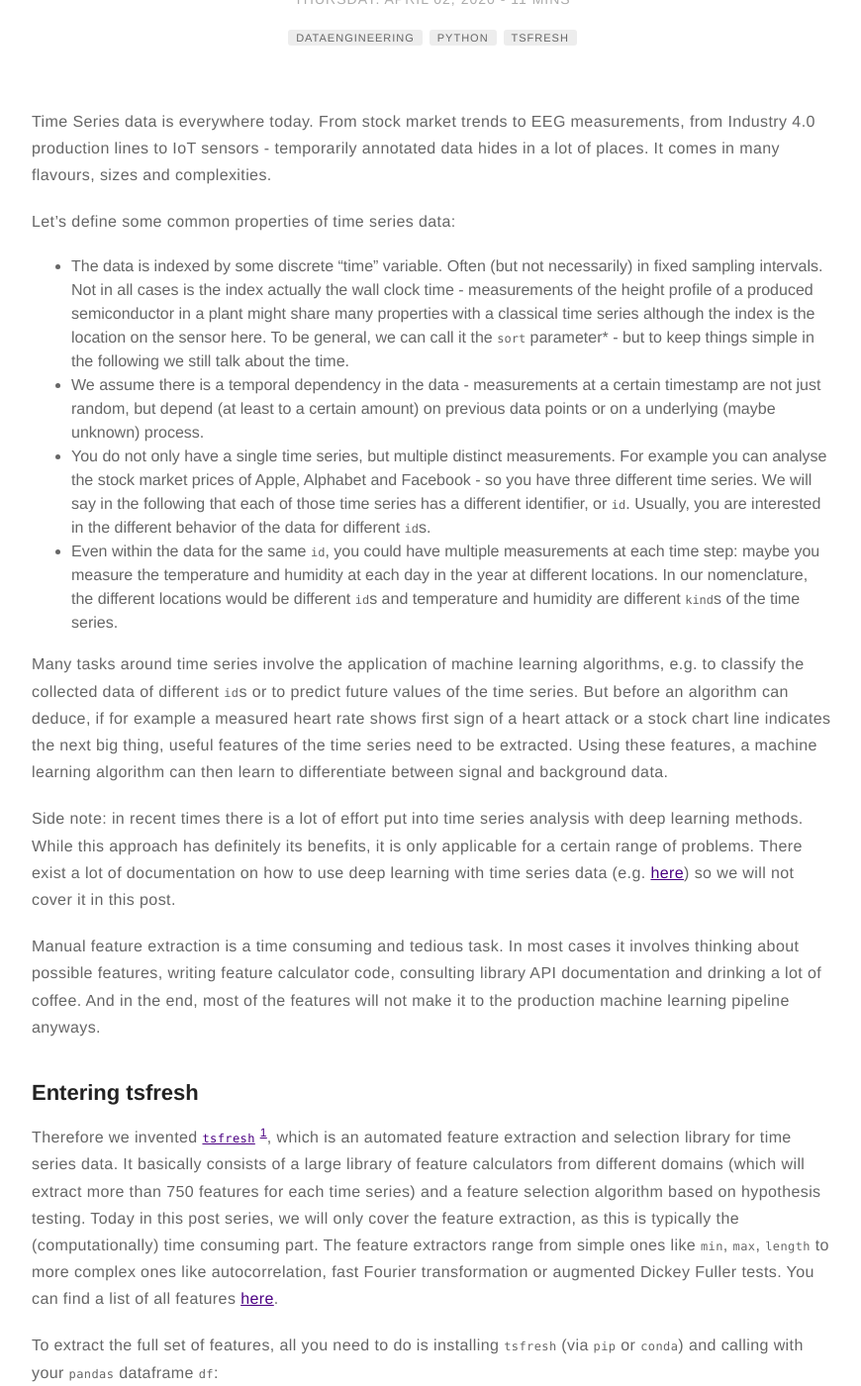
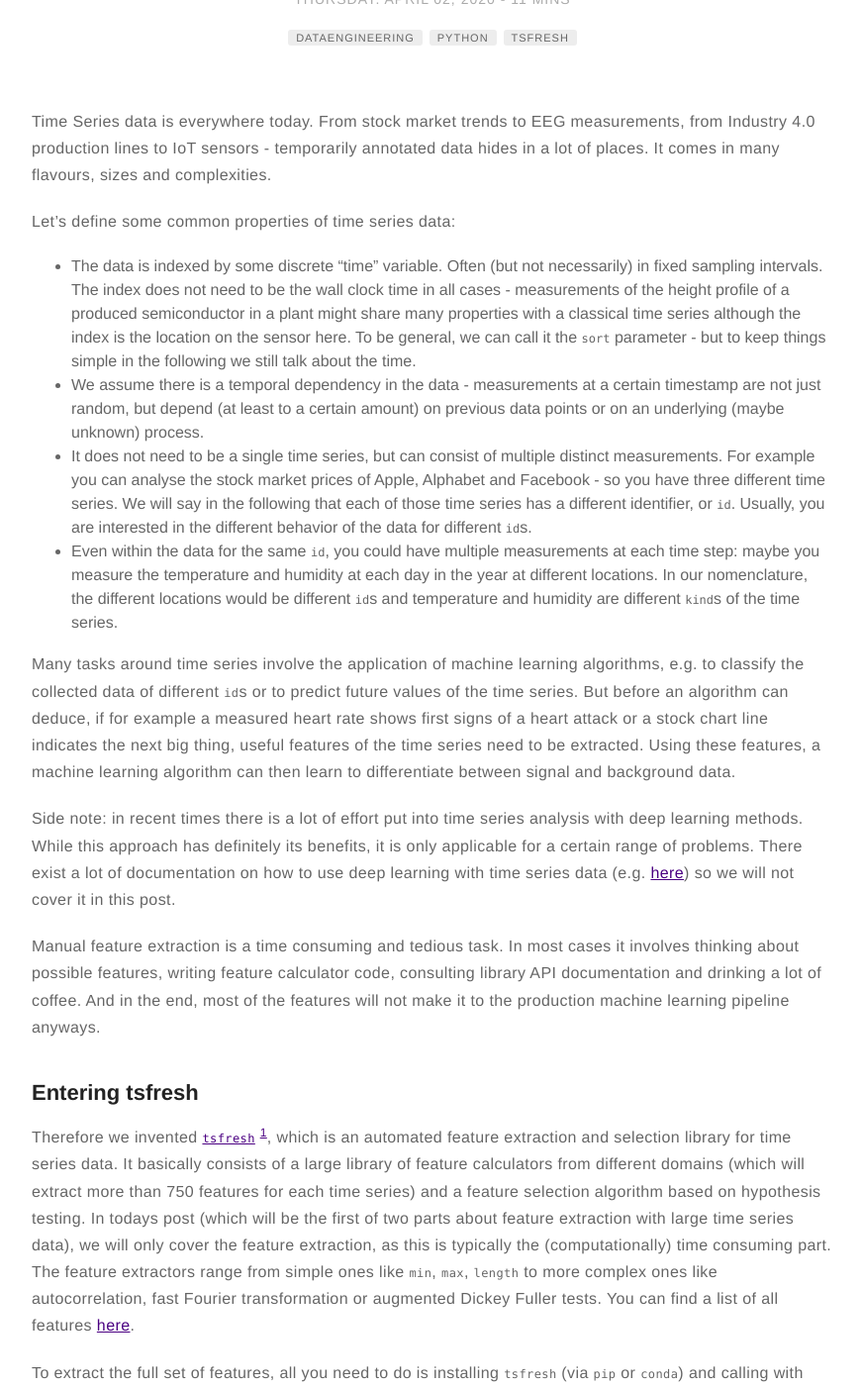
Before and after one commit to nils-braun/nils-braun.github.io, a Jekyll site: the page built from _posts/2020-02-04-tsfresh-on-cluster-1.md, in a window 1280 px wide and 1400 px high, scrolled down 413 px. Shown: the whole window at 99% size, without its empty margins (203-1073 px from the left). Built offline with Jekyll 4.4.1, drawn with Linux system fonts in a browser that asks for light colours; some of the changed text lies outside the part shown.

Commit message:
Corrections by Sophie

```diff
--- a/_posts/2020-02-04-tsfresh-on-cluster-1.md
+++ b/_posts/2020-02-04-tsfresh-on-cluster-1.md
@@ -20,10 +20,10 @@ It comes in many flavours, sizes and complexities.
 Let's define some common properties of time series data:
 * The data is indexed by some discrete "time" variable.
   Often (but not necessarily) in fixed sampling intervals.
-  Not in all cases is the index actually the wall clock time -  measurements of the height profile of a produced semiconductor in a  plant might share many properties with a classical time series although  the index is the location on the sensor here.
-  To be general, we can call it the `sort` parameter* - but to keep things simple in the following we still talk about the time.
-* We assume there is a temporal dependency in the data - measurements at a certain timestamp are not just random, but depend (at least to a certain amount) on previous data points or on a underlying (maybe unknown) process.
-* You do not only have a single time series, but multiple distinct measurements.
+  The index does not need to be the wall clock time in all cases -  measurements of the height profile of a produced semiconductor in a  plant might share many properties with a classical time series although  the index is the location on the sensor here.
+  To be general, we can call it the `sort` parameter - but to keep things simple in the following we still talk about the time.
+* We assume there is a temporal dependency in the data - measurements at a certain timestamp are not just random, but depend (at least to a certain amount) on previous data points or on an underlying (maybe unknown) process.
+* It does not need to be a single time series, but can consist of multiple distinct measurements.
   For example you can analyse the stock market prices of Apple, Alphabet and Facebook - so you have three different time series.
   We will say in the following that each of those time series has a different identifier, or `id`.
   Usually, you are interested in the different behavior of the data for different `id`s.
@@ -31,7 +31,7 @@ Let's define some common properties of time series data:
   In our nomenclature, the different locations would be different `id`s and temperature and humidity are different `kind`s of the time series.
 
 Many tasks around time series involve the application of machine learning algorithms, e.g. to classify the collected data of different `id`s or to predict future values of the time series.
-But before an algorithm can deduce, if for example a measured heart rate shows first sign of a heart attack or a stock chart line indicates the next big thing, useful features of the time series need to be extracted.
+But before an algorithm can deduce, if for example a measured heart rate shows first signs of a heart attack or a stock chart line indicates the next big thing, useful features of the time series need to be extracted.
 Using these features, a machine learning algorithm can then learn to differentiate between signal and background data.
 
 Side note: in recent times there is a lot of effort put into time series analysis with deep learning methods.
@@ -46,7 +46,7 @@ And in the end, most of the features will not make it to the production machine
 
 Therefore we invented [`tsfresh`](https://tsfresh.readthedocs.io/en/latest/) [^1], which is an automated feature extraction and selection library for time series data.
 It basically consists of a large library of feature calculators from different domains (which will extract more than 750 features for each time series) and a feature selection algorithm based on hypothesis testing.
-Today in this post series, we will only cover the feature extraction, as this is typically the (computationally) time consuming part.
+In todays post (which will be the first of two parts about feature extraction with large time series data), we will only cover the feature extraction, as this is typically the (computationally) time consuming part.
 The feature extractors range from simple ones like `min`, `max`, `length` to more complex ones like autocorrelation, fast Fourier transformation or augmented Dickey Fuller tests.
 You can find a list of all features [here](https://tsfresh.readthedocs.io/en/latest/text/list_of_features.html).
 
@@ -61,13 +61,13 @@ df_features = extract_features(df, column_id="id", column_sort="timestamp",
 
 The resulting `pandas` dataframe `df_features` will contain all extracted features for each time series `kind` and `id`.
 `tsfresh` understands multiple input dataframe schemas, which are described in detail [in the documentation](https://tsfresh.readthedocs.io/en/latest/text/data_formats.html).
-You can also control with features are extracted with the settings parameters (default is to extract all features from the library with sane default configuration).
+You can also control which features are extracted with the settings parameters (default is to extract all features from the library with sane default configuration).
 
 
 ## Challenge: Large Data Samples
 
 So far, so easy.
-But what happens of you not only have a bunch of time series, but multiple?
+But what happens if you not only have a bunch of time series, but multiple?
 Thousands, millions?
 
 The time spent on feature extraction scales linearly with the number of time series.
```
Also changed, not shown: other parts of _posts/2020-02-04-tsfresh-on-cluster-1.md (+3 -3 lines).
